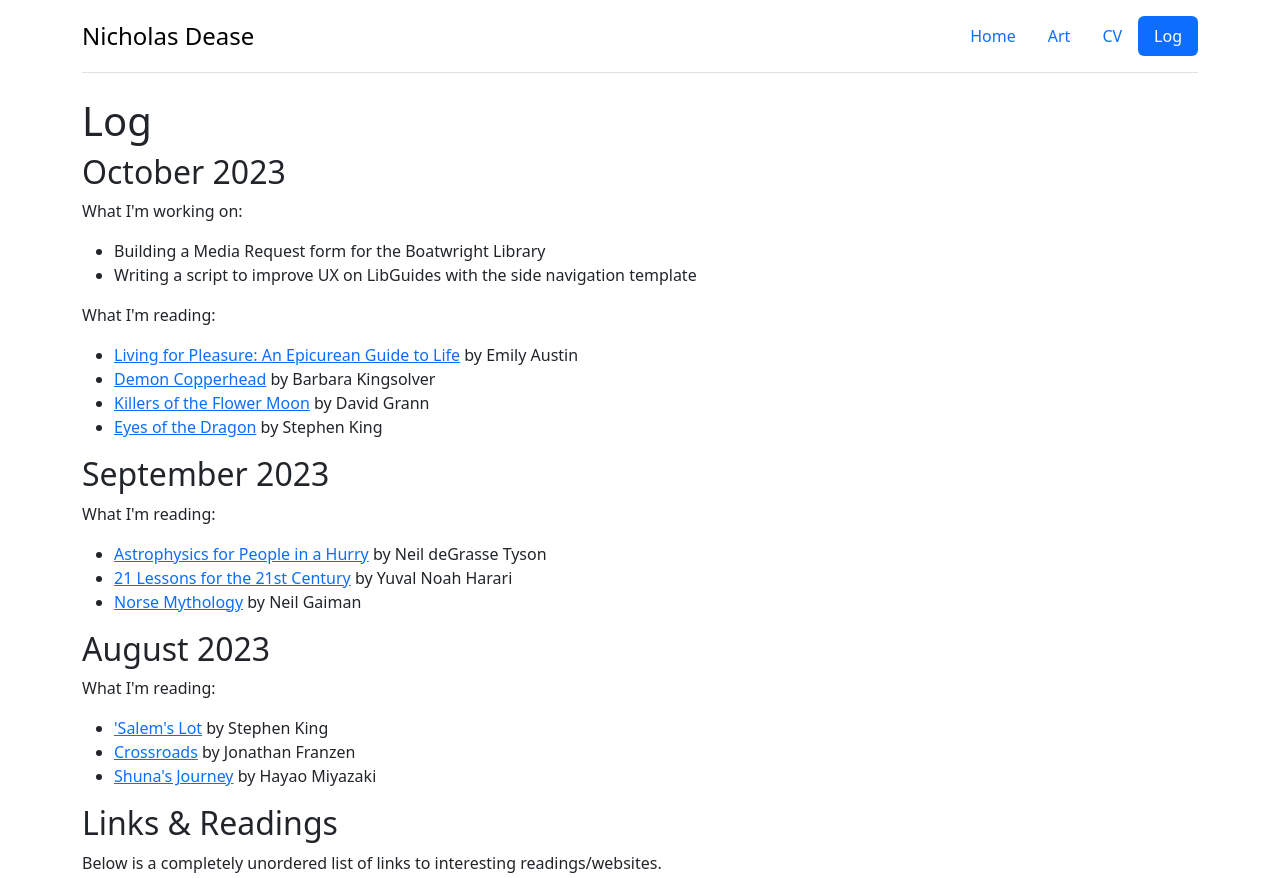
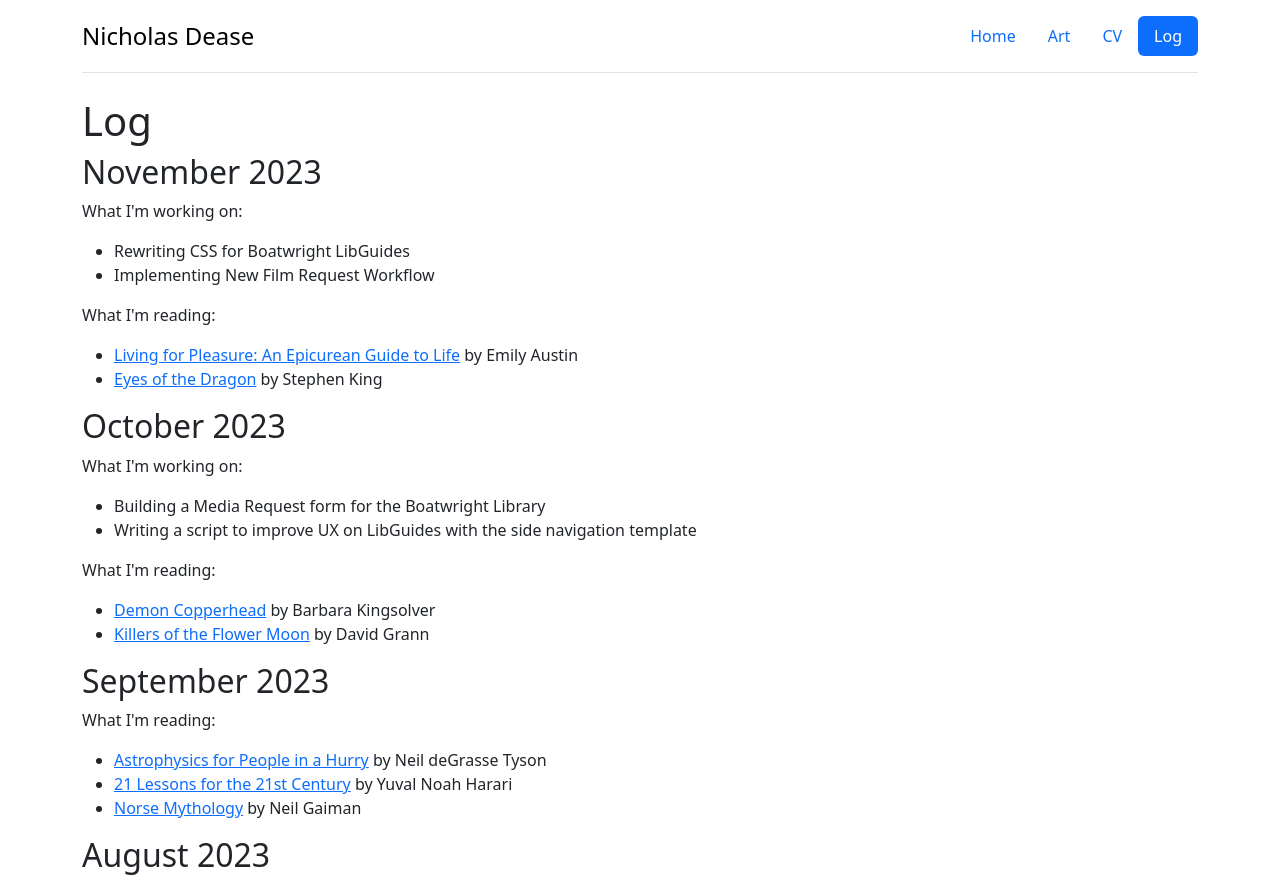
Before and after one commit to ndease/ndease.github.io, a plain HTML site: page log.html in a window 1280 px wide. Shown: the top 878 px of the page. Drawn offline with nearby package versions, Linux system fonts and the light colour scheme.

Commit message:
Update log.html

```diff
--- a/log.html
+++ b/log.html
@@ -40,6 +40,19 @@
 <div class="container">
 <div class="col-12">
 <h1>Log</h1>
+<h2>November 2023</h2>
+<p>What I'm working on:
+<ul>
+  <li>Rewriting CSS for Boatwright LibGuides</li>
+  <li>Implementing New Film Request Workflow</li>
+</ul>
+</p>
+<p>What I'm reading:
+<ul>
+  <li><a href="https://global.oup.com/ushe/product/living-for-pleasure-9780197558324?cc=us&lang=en">Living for Pleasure: An Epicurean Guide to Life</a> by Emily Austin</li>
+  <li><a href="https://en.wikipedia.org/wiki/The_Eyes_of_the_Dragon">Eyes of the Dragon</a> by Stephen King</li>
+</ul>
+</p>
 <h2>October 2023</h2>
 <p>What I'm working on:
 <ul>
@@ -49,10 +62,8 @@
 </p>
 <p>What I'm reading:
 <ul>
-  <li><a href="https://global.oup.com/ushe/product/living-for-pleasure-9780197558324?cc=us&lang=en">Living for Pleasure: An Epicurean Guide to Life</a> by Emily Austin</li>
   <li><a href="https://en.wikipedia.org/wiki/Demon_Copperhead">Demon Copperhead</a> by Barbara Kingsolver</li>
   <li><a href="https://en.wikipedia.org/wiki/Killers_of_the_Flower_Moon">Killers of the Flower Moon</a> by David Grann</li>
-  <li><a href="https://en.wikipedia.org/wiki/The_Eyes_of_the_Dragon">Eyes of the Dragon</a> by Stephen King</li>
 </ul>
 </p>
 <h2>September 2023</h2>
```
